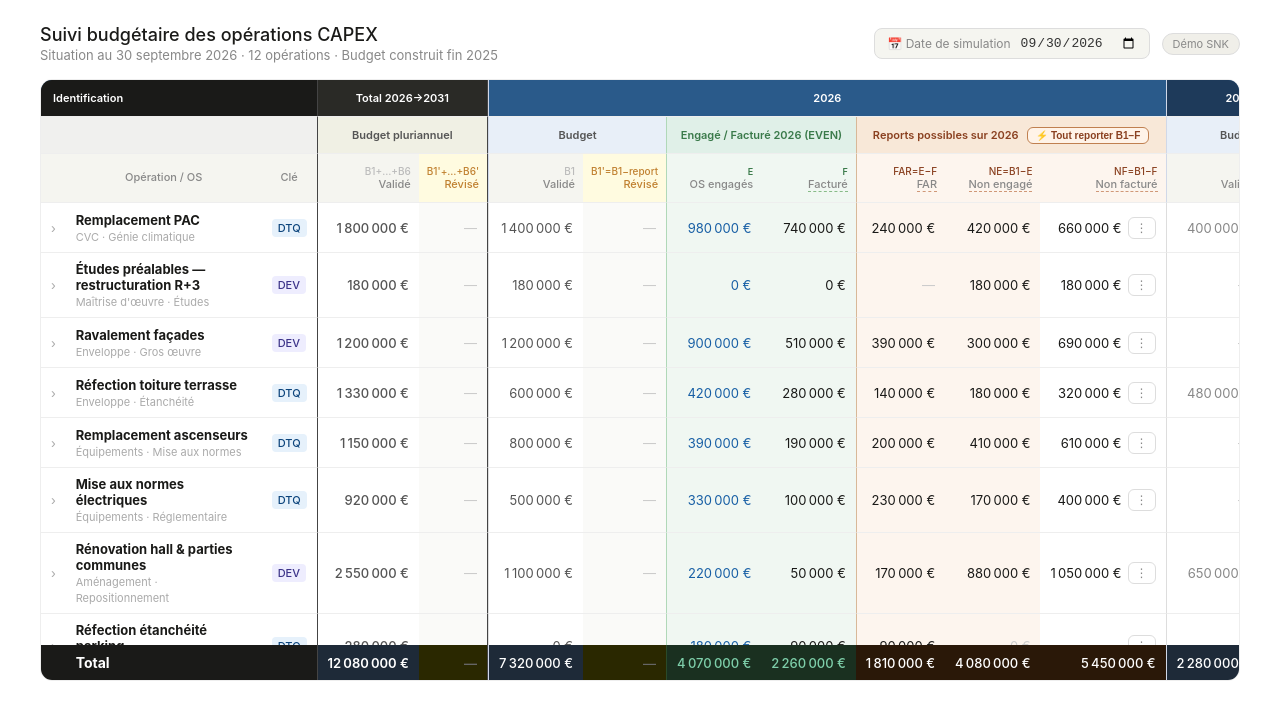
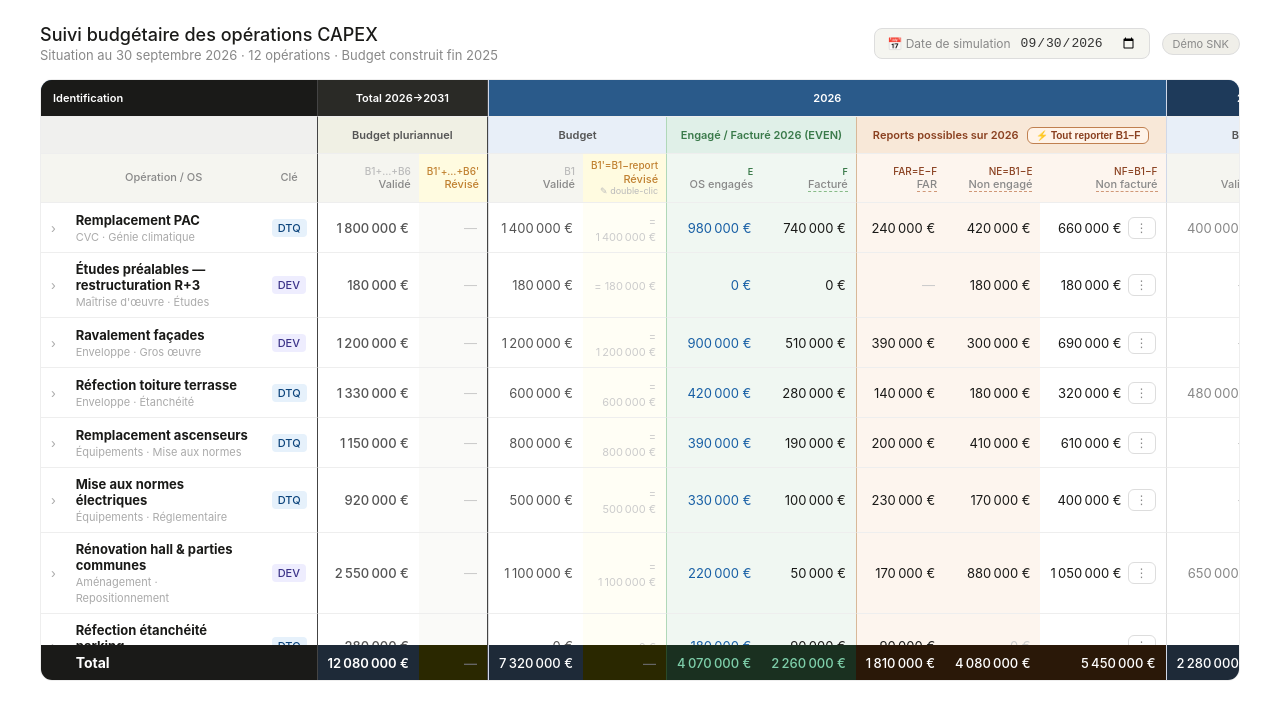
Before and after one commit to berthetcyrille-sudo/capex-report-demo, a React (Vite) app: page / in a window 1280 px wide. Shown: the top 720 px of the page. Built offline with nearby package versions, Linux system fonts and the light colour scheme.

Commit message:
Update App.jsx

```diff
--- a/src/App.jsx
+++ b/src/App.jsx
@@ -542,6 +542,7 @@ export default function App() {
               </th>
               <th style={{ ...thS, textAlign:"right", width:110, background:"#fffbe0" }}>
                 <span style={{ color:"#c08030", fontSize:10 }}>B1'=B1−report</span><br/><span style={{color:"#c08030"}}>Révisé</span>
+                <div style={{fontSize:9,color:"#bbb",fontWeight:400}}>✎ double-clic</div>
               </th>
               {/* 2026 — Engagé/Facturé */}
               <th style={{ ...thS, textAlign:"right", width:95, borderLeft:"1px solid #b0d8b8", background:"#F0F7F2" }}>
@@ -574,6 +575,7 @@ export default function App() {
                     </th>
                     <th key={b+"r"} style={{ ...thS, textAlign:"right", width:100, background:"#fffbe0" }}>
                       <span style={{color:"#c08030",fontSize:10}}>{b}' ✎</span><br/><span style={{color:"#c08030"}}>Révisé</span>
+                      <div style={{fontSize:9,color:"#bbb",fontWeight:400}}>✎ double-clic</div>
                     </th>
                   </>
                 );
@@ -657,9 +659,9 @@ export default function App() {
                     };
                     return (
                       <td style={{textAlign:"right",padding:"4px 10px",borderBottom:bbot,
-                        background: isActive ? "#fffbe0" : "#fafaf8",
-                        cursor:"pointer", fontWeight: isActive ? 600 : 400 }}
-                        title="Double-cliquez pour modifier"
+                        background: isActive ? "#fffbe0" : "#fffef5",
+                        cursor:"text", fontWeight: isActive ? 600 : 400 }}
+                        title="Double-cliquez pour modifier — valeur de départ = Budget validé"
                         onDoubleClick={()=>setEditing({id:a.id,col:"B1rev"})}>
                         {isB1RevEdit
                           ? <input autoFocus type="number" defaultValue={displayVal ?? a.B1}
@@ -687,7 +689,7 @@ export default function App() {
                                 <span style={{color:"#b05000",fontWeight:600}}>{fmt(displayVal)}</span>
                                 {detail()}
                               </div>
-                            : <span style={{color:"#ccc"}}>—</span>}
+                            : <span style={{color:"#ccc",fontSize:11}}>= {fmt(a.B1)}</span>}
                       </td>
                     );
                   })()}
@@ -726,8 +728,8 @@ export default function App() {
                           {a[init]>0?fmt(a[init]):<span style={{color:"#ccc"}}>—</span>}
                         </td>
                         <td key={col} style={{padding:"4px 8px",borderBottom:bbot,textAlign:"right",verticalAlign:"middle",
-                          background:dispVal!==null?"#fffbe0":"#fafaf8",cursor:"pointer",fontSize:13}}
-                          title="Double-cliquez pour modifier"
+                          background:dispVal!==null?"#fffbe0":"#fffef5",cursor:"text",fontSize:13}}
+                          title="Double-cliquez pour modifier — valeur de départ = Budget validé"
                           onDoubleClick={()=>setEditing({id:a.id,col})}>
                           {isEdit
                             ? <input autoFocus type="number" defaultValue={dispVal??a[init]}
@@ -741,7 +743,7 @@ export default function App() {
                                     <span style={{fontSize:10,color:"#7090CC"}}>{fmt(a[init])} +{fmt(totalRep)}</span>}
                                   {hasOvr && <span style={{fontSize:9,color:"#c08030"}}>✎</span>}
                                 </div>
-                              : <span style={{color:"#ccc"}}>—</span>}
+                              : <span style={{color:"#ccc",fontSize:11}}>= {a[init]>0?fmt(a[init]):"—"}</span>}
                         </td>
                       </>
                     );
```
